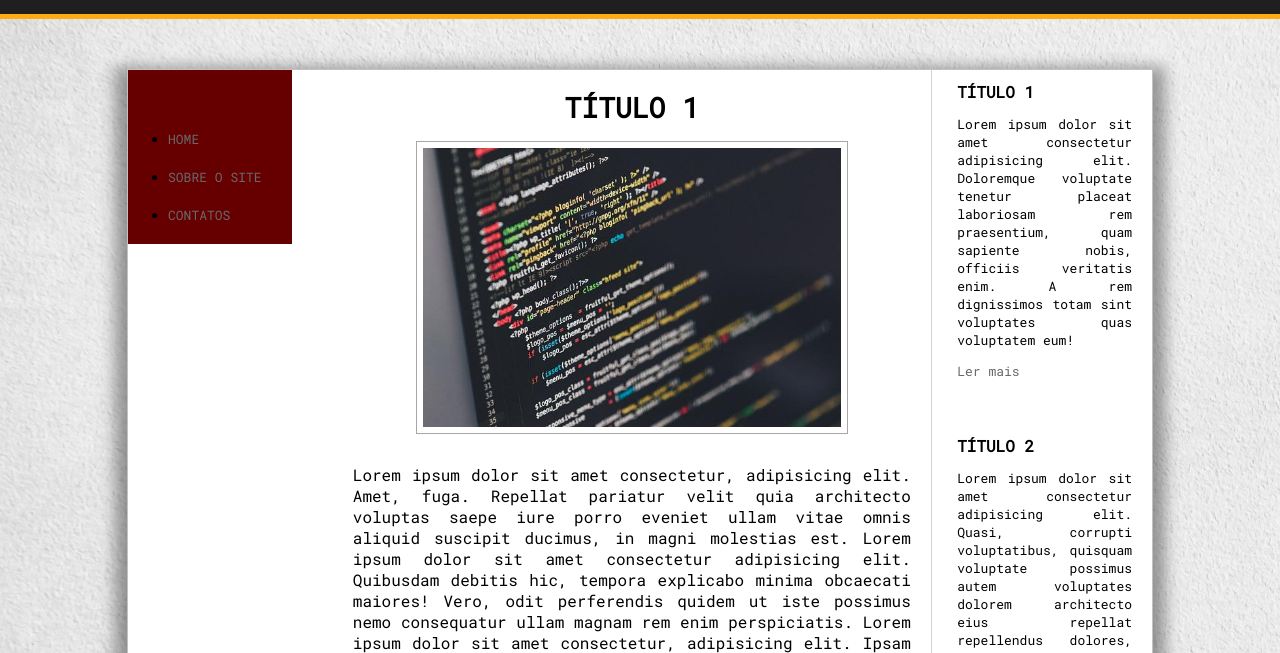
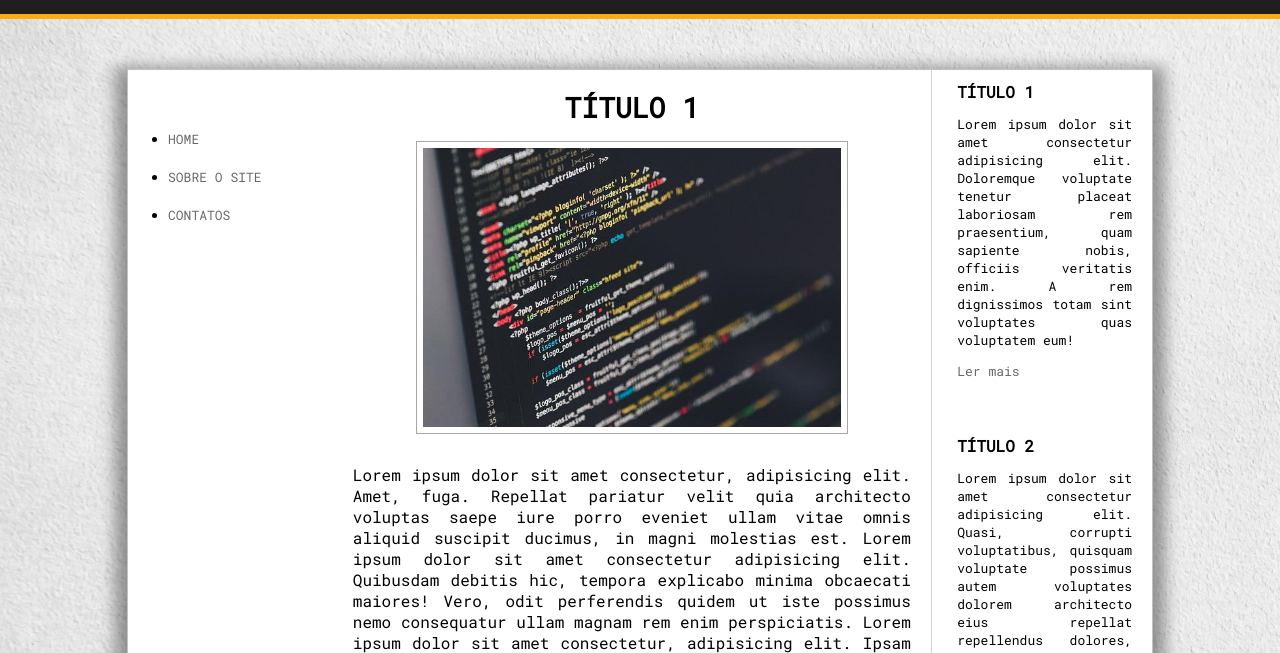
Before and after one commit to HarllonCS/TechBlog, a plain HTML site: page index.html in a window 1280 px wide. Shown: the part 147-800 px from the top of the page. Drawn offline with Linux system fonts and the light colour scheme; a web font is replaced by a local one.

Commit message:
vermelho

```diff
--- a/css/style.css
+++ b/css/style.css
@@ -169,7 +169,6 @@ a {
 /* Caixa da esquerda */
 
 #conts-esquerda {
-    background-color: rgb(102, 0, 0);
     width: 16%; /* 250px */
     float: left;
 }
```
